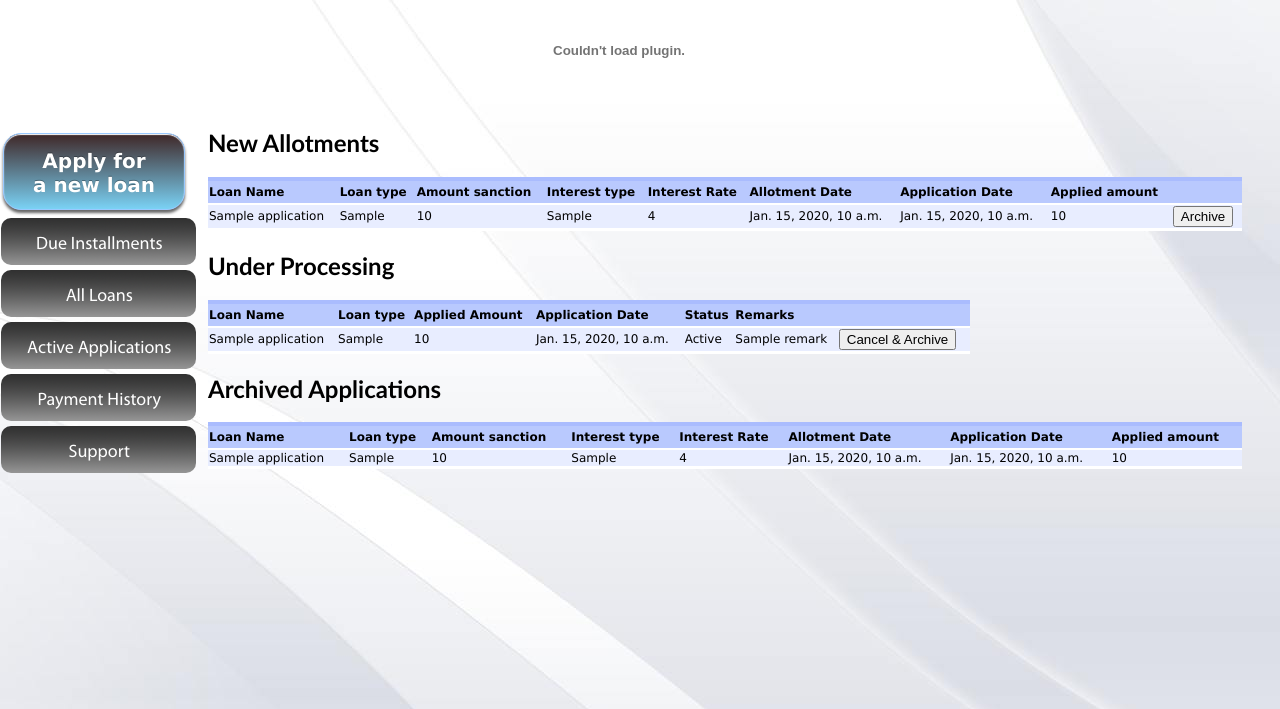
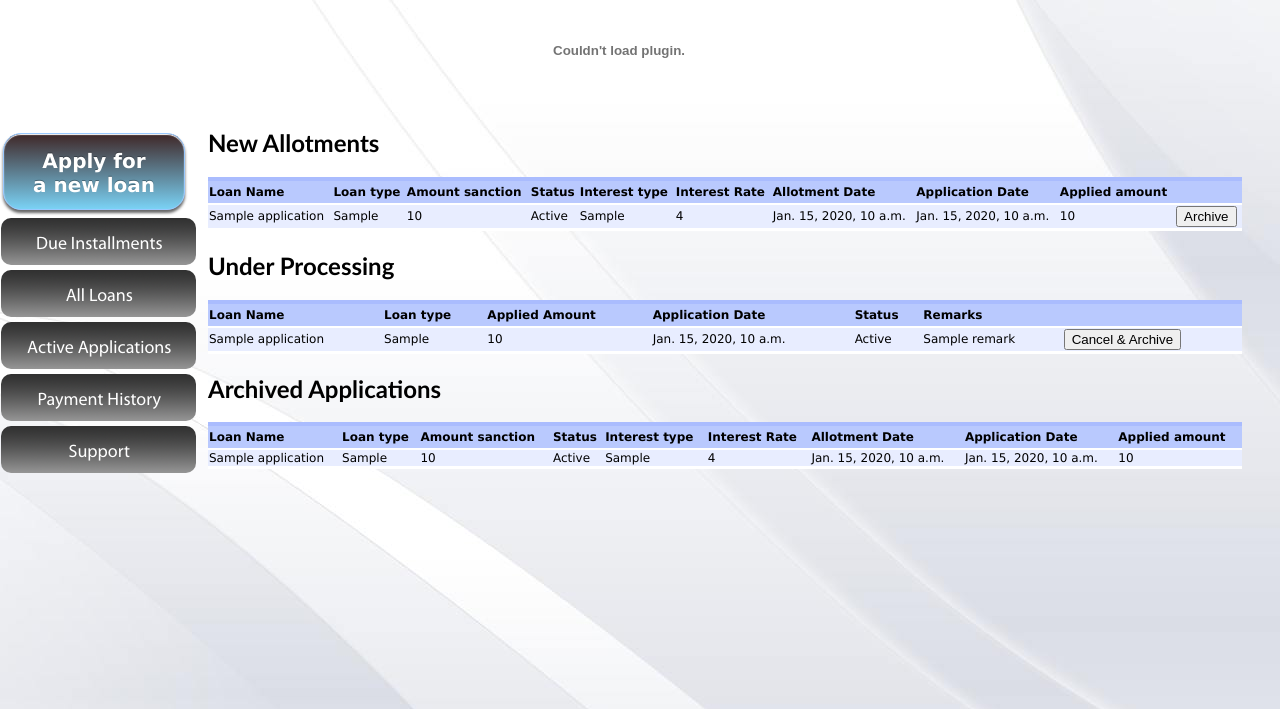
Before and after one commit to CSL306/loansProject, a Django app: template templates/allApplications.html in a window 1280 px wide. Shown: the top 709 px of the page. Run offline with Django 3.2, Linux system fonts and the light colour scheme; the template is opened without the code that fills it: most values are stand-ins (such as "Sample title", 1, 10 or a date in 2020); parts of the project's set-up code (start-up, migrations or seed data) failed here and were passed over.

Commit message:
Fixed minor bugs

```diff
--- a/templates/allApplications.html
+++ b/templates/allApplications.html
@@ -10,6 +10,7 @@
 <th>Loan Name</th>
 <th>Loan type</th>
 <th>Amount sanction</th>
+<th>Status</th>
 <th>Interest type</th>
 <th>Interest Rate</th>
 <th>Allotment Date</th>
@@ -22,6 +23,7 @@
 	<td>{{application.name}}</td>
 	<td>{{application.loanType}}</td>
 	<td>{{application.amountAllotted}}</td>
+	<td>{{application.status}}</td>
 	<td>{{application.interestCategory}}</td>
 	<td>{{application.interestRate}}</td>
 	<td>{{application.dateOfAllotment}}</td>
@@ -36,7 +38,7 @@
 {% endif %}
 <h2>Under Processing</h2>
 {% if underProcessingApplications %}
-<table width="70%">
+<table class="long">
 <tr class="top-row">
 <th>Loan Name</th>
 <th>Loan type</th>
@@ -68,6 +70,7 @@
 <th>Loan Name</th>
 <th>Loan type</th>
 <th>Amount sanction</th>
+<th>Status</th>
 <th>Interest type</th>
 <th>Interest Rate</th>
 <th>Allotment Date</th>
@@ -85,6 +88,7 @@
 	<td>N.A.</td>
 	{% else %}
 	<td>{{application.amountAllotted}}</td>
+	<td>{{application.status}}</td>
 	<td>{{application.interestCategory}}</td>
 	<td>{{application.interestRate}}</td>
 	<td>{{application.dateOfAllotment}}</td>
--- a/templates/allLoans.html
+++ b/templates/allLoans.html
@@ -34,7 +34,7 @@
 <td>{{a.security}}</td>
 <td><a href="{{a.detailLink}}">Details</a></td>
 <td>{{a.prepaymentPenaltyRate}}%</td>
-<td width="10%"><a href="{{a.prepayNowLink}}"><button>Prepay Now</button></a></td>
+<td width="10%"><a href="{{a.prepayNowLink}}" id="button-link"><button>Prepay Now</button></a></td>
 </tr>
 {% endfor %}
 </table>
@@ -68,7 +68,7 @@
 <td>{{c.dateOfCompletion}}</td>
 <td>{{c.interestCategory}}</td>
 <td>{{c.averageInterestRate}}</td>
-<td width="10%"><a href="{{a.prepayNowLink}}"><button>Prepay Now</button></a></td>
+<td width="10%"><a href="{{a.prepayNowLink}}" id="button-link"><button>Prepay Now</button></a></td>
 </tr>
 {% endfor %}
 </table>
--- a/templates/newApplicationThanks.html
+++ b/templates/newApplicationThanks.html
@@ -2,5 +2,8 @@
 {% block title %}Thank you!{% endblock %}
 
 {% block content %}
+<br/><br/><br/><br/><br/><br/>
+<p align="center">
 Your application has been filed.
+</p>
 {% endblock %}
--- a/templates/payInstallmentThanks.html
+++ b/templates/payInstallmentThanks.html
@@ -5,6 +5,6 @@
 <br/><br/><br/><br/><br/><br/>
 <p align="center">
 Thank you for paying the installment. Your payment has been registered and outstanding loan amount reduced accordingly.<br/>
-Back to <a href="#">Home</a>
+Back to <a href="../dueInstallments">Home</a>
 </p>
 {% endblock %}
--- a/templates/supportThanks.html
+++ b/templates/supportThanks.html
@@ -2,5 +2,8 @@
 {% block title %}Thank you!{% endblock %}
 
 {% block content %}
+<br/><br/><br/><br/><br/><br/>
+<p align="center">
 We have successfuly received your support request. Our customer care executive with get back to you soon.
+</p>
 {% endblock %}
--- a/urls.py
+++ b/urls.py
@@ -16,7 +16,7 @@ urlpatterns = patterns('',
     (r'^admin/', include(admin.site.urls)),
 
     # URL mappings for API calls
-    (r'^api/activeLoan/(?P<cust_id>\d+)/$', ActiveLoans.as_view()),
+    (r'^api/activeLoanForCustomer/(?P<cust_id>\d+)/$', ActiveLoans.as_view()),
 
     (r'^api/paymentsBetween/(?P<cust_id>\d+)/$', PaymentsBetween.as_view()),
     (r'^api/paymentsBetween/(?P<cust_id>\d+)/s(?P<start>\d{8})/$', PaymentsBetween.as_view()),
```
Also changed, not shown: templates/dueInstallments.html (+7 -0 lines), sqlite.db.
